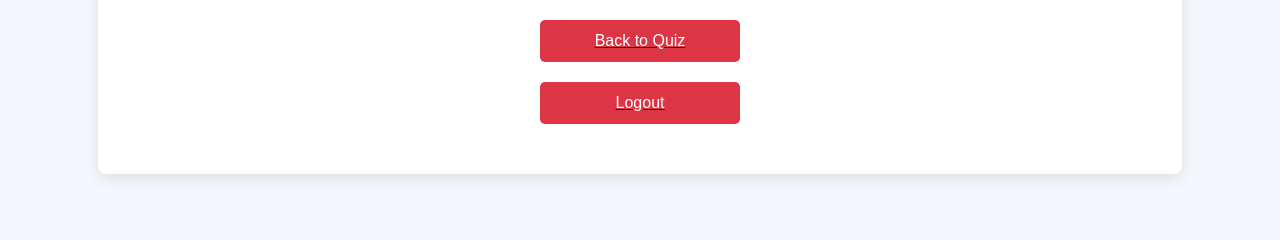
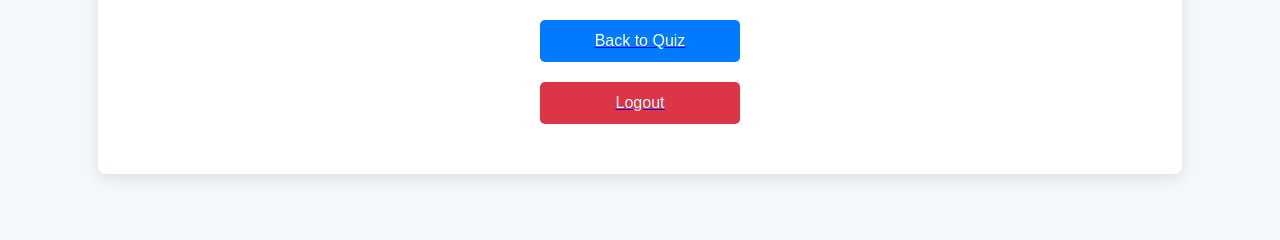
Before and after one commit to ejlanuza123/Math_Quiz, a PHP site: page /leaderboard.php in a window 1280 px wide. Shown: the part 165-405 px from the top of the page. Run offline with PHP 8.4, Linux system fonts and the light colour scheme; data that the repository does not hold is empty.

Commit message:
Fix error

```diff
--- a/leaderboard.php
+++ b/leaderboard.php
@@ -68,10 +68,8 @@ $result = $conn->query($sql);
             background-color: #f1f1f1;
         }
 
-        /* Logout Button */
-        .logout-btn {
-            background-color: #dc3545;
-            color: white;
+        /* Button Styles */
+        .btn {
             padding: 12px 20px;
             border: none;
             font-size: 16px;
@@ -84,7 +82,23 @@ $result = $conn->query($sql);
             transition: background-color 0.3s;
         }
 
-        .logout-btn:hover {
+        /* Back to Quiz Button */
+        .btn-quiz {
+            background-color: #007bff;
+            color: white;
+        }
+
+        .btn-quiz:hover {
+            background-color: #0056b3;
+        }
+
+        /* Logout Button */
+        .btn-logout {
+            background-color: #dc3545;
+            color: white;
+        }
+
+        .btn-logout:hover {
             background-color: #c82333;
         }
 
@@ -122,12 +136,14 @@ $result = $conn->query($sql);
             ?>
         </table>
 
+        <!-- Back to Quiz Button -->
+        <a href="quiz.php">
+            <button class="btn btn-quiz">Back to Quiz</button>
+        </a>
+
         <!-- Logout Button -->
-        <a href="quiz.php">
-            <button class="logout-btn">Back to Quiz</button>
-        </a>
         <a href="logout.php">
-            <button class="logout-btn">Logout</button>
+            <button class="btn btn-logout">Logout</button>
         </a>
     </div>
 </body>
```
